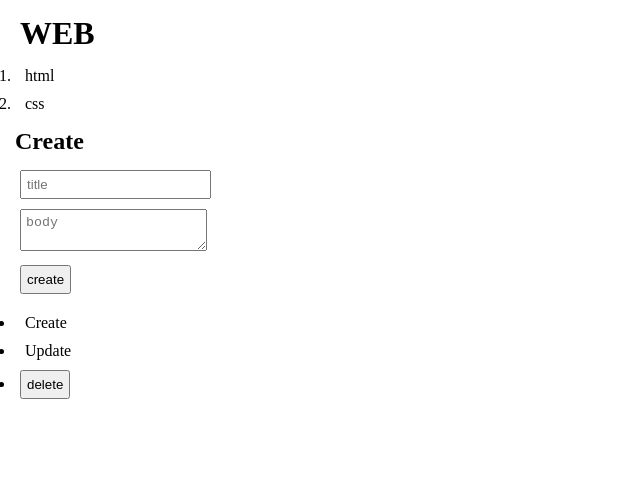
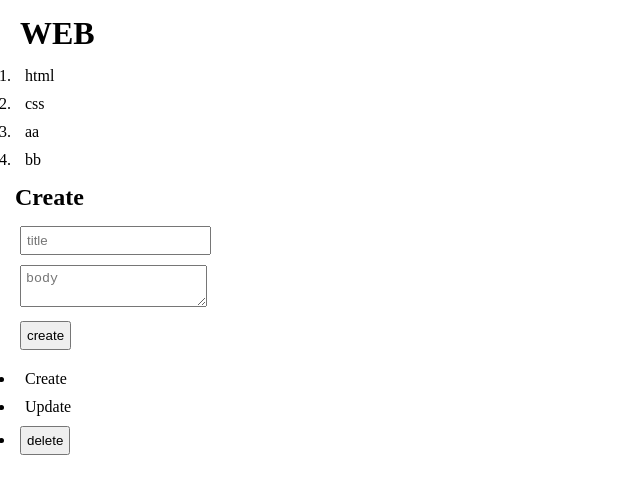
Before and after one commit to nlom0218/my-nextjs, a Next.js app: page /create in a window 1280 px wide. Shown: the top 494 px of the page, without its empty margins (0-640 px from the left). Built offline with nearby package versions, Linux system fonts and the light colour scheme; data requests are answered from the project's data file.

Commit message:
feat: cache

```diff
--- a/db.json
+++ b/db.json
@@ -9,6 +9,16 @@
       "id": 2,
       "title": "css",
       "body": "css is ..."
+    },
+    {
+      "title": "aa",
+      "body": "222",
+      "id": 3
+    },
+    {
+      "title": "bb",
+      "body": "111",
+      "id": 4
     }
   ]
 }
--- a/src/app/create/page.tsx
+++ b/src/app/create/page.tsx
@@ -31,6 +31,7 @@ export default function Create() {
             .then((data: { id: number }) => {
               const lastId = data.id;
 
+              router.refresh();
               router.push(`/read/${lastId}`);
             });
         }}
--- a/src/app/layout.tsx
+++ b/src/app/layout.tsx
@@ -12,7 +12,9 @@ export default async function RootLayout({
 }: {
   children: React.ReactNode;
 }) {
-  const response = await fetch('http://localhost:9999/topics');
+  const response = await fetch('http://localhost:9999/topics', {
+    cache: 'no-store',
+  });
   const topics: { id: number; title: string; body: string }[] =
     await response.json();
 
```
